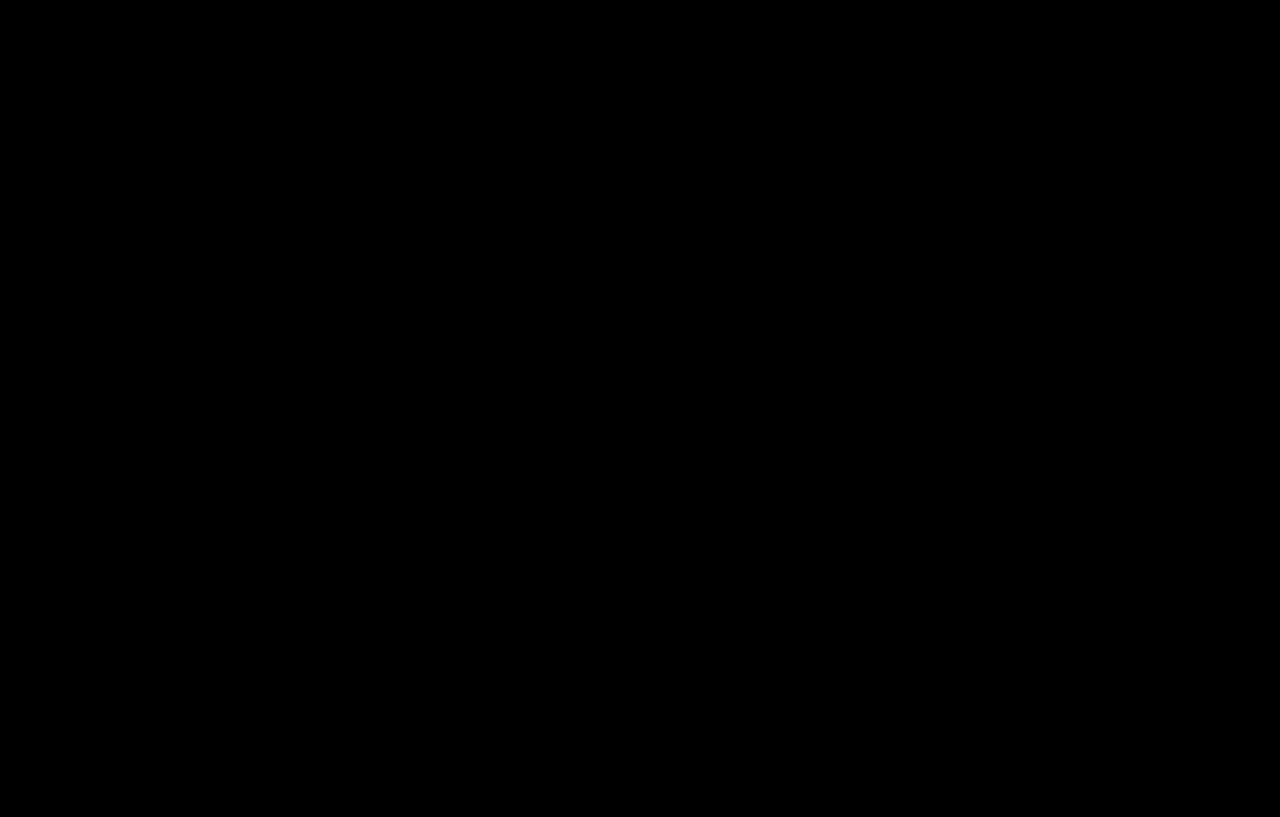
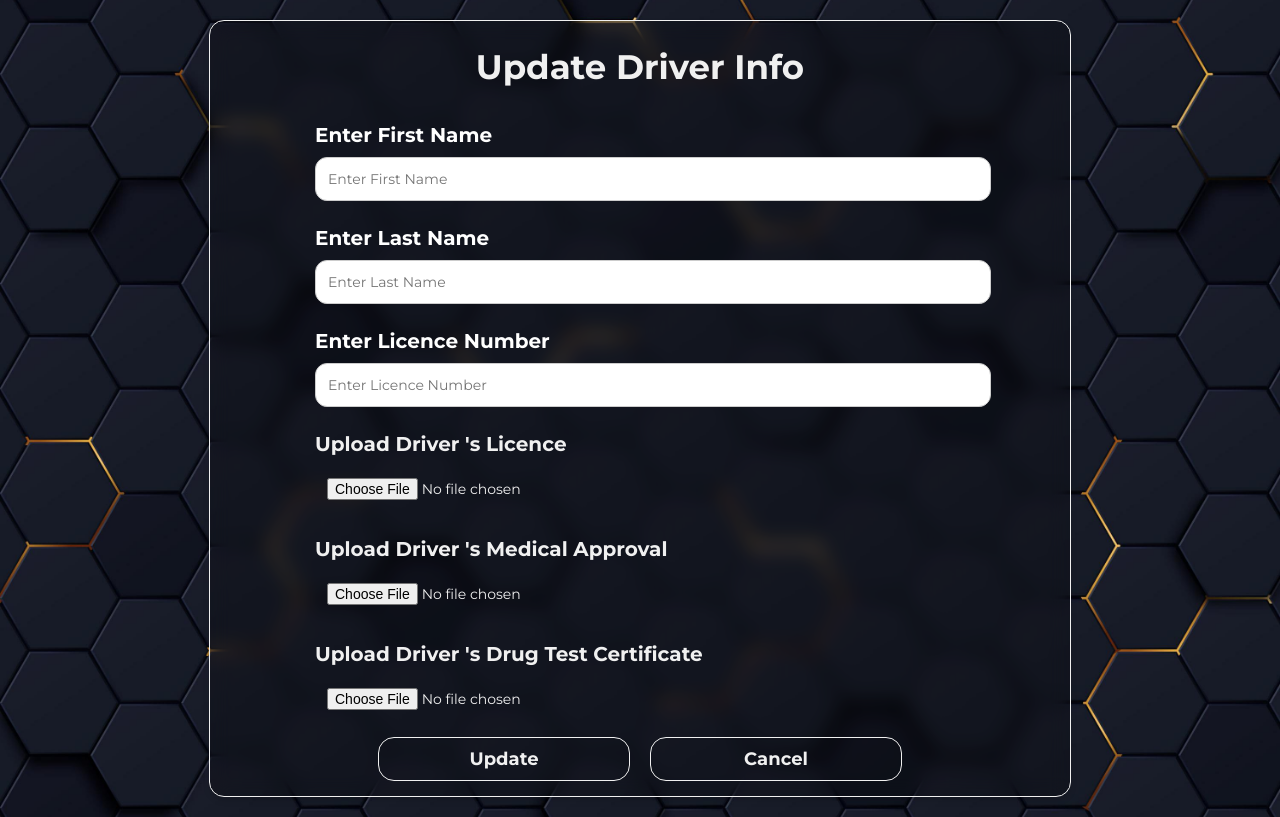
Before and after one commit to bemaldvanitha/fleet_manager_frontend, a React (Create React App) app: page /drivers/edit/1 in a window 1280 px wide. Before the commit this address had no page. Built offline with nearby package versions, Linux system fonts and the light colour scheme; no server answers.

Commit message:
update driver added

```diff
--- a/src/App.js
+++ b/src/App.js
@@ -4,6 +4,7 @@
 import LoginScreen from "./screens/login/LoginScreen";
 import AllDriversScreen from "./screens/drivers/AllDriversScreen";
 import CreateDriverScreen from "./screens/drivers/CreateDriverScreen";
+import EditDriverScreen from "./screens/drivers/EditDriverScreen";
 import AdminRoute from "./components/routing/AdminRoute";
 
 import store from "./store";
@@ -19,6 +20,7 @@
                 <Route path={''} element={<AdminRoute/>}>
                     <Route path={'/drivers'} element={<AllDriversScreen/>}/>
                     <Route path={'/drivers/create'} element={<CreateDriverScreen/>}/>
+                    <Route path={'/drivers/edit/:id'} element={<EditDriverScreen/>}/>
                 </Route>
             </Routes>
         </Provider>
--- a/src/components/drivers/DriversTable.js
+++ b/src/components/drivers/DriversTable.js
@@ -1,4 +1,5 @@
 import React from 'react';
+import { useNavigate } from "react-router-dom";
 import { FaEdit, FaTrash, FaInfo } from "react-icons/fa";
 
 import CustomSwitch from "../common/CustomSwitch";
@@ -6,6 +7,12 @@
 import './DriversTable.css';
 
 const DriversTable = ({ drivers, changeStatus, deleteHandler }) => {
+    const navigate = useNavigate();
+
+    const editHandler = (id) => {
+        navigate(`/drivers/edit/${id}`)
+    }
+
     return(
         <table className={'drivers-table'}>
             <thead>
@@ -29,7 +36,8 @@
                             <td className={'drivers-table-data'}>{driver?.licenceNumber}</td>
                             <div className={'drivers-table-icon-container'}>
                                 <FaInfo className={'drivers-table-icon drivers-table-info-icon'} onClick={() => {}}/>
-                                <FaEdit className={'drivers-table-icon drivers-table-edit-icon'} onClick={() => {}}/>
+                                <FaEdit className={'drivers-table-icon drivers-table-edit-icon'} onClick={() =>
+                                    editHandler(driver?.id)}/>
                                 <FaTrash className={'drivers-table-icon drivers-table-delete-icon'} onClick={() =>
                                     deleteHandler(driver?.id)}/>
                             </div>
--- /dev/null
+++ b/src/screens/drivers/EditDriverScreen.css
@@ -0,0 +1,45 @@
+.edit-drivers-screen {
+    background-image: url("/src/assets/images/background/drivers/drivers-background-1.jpg");
+    background-size: cover;
+    background-repeat: no-repeat;
+    background-position: center;
+    min-height: 100vh;
+    display: flex;
+    justify-content: center;
+    align-items: center;
+}
+
+.edit-drivers-screen-container {
+    background: rgba(0, 0, 0, 0.2);
+    backdrop-filter: blur(10px);
+    display: flex;
+    flex-direction: column;
+    justify-content: center;
+    align-items: center;
+    border: 1px solid #f0f0f0;
+    border-radius: 15px;
+    padding: 15px 30px;
+    box-shadow: 0 4px 6px rgba(0, 0, 0, 0.1);
+    width: 800px;
+    margin: 20px 0;
+}
+
+.edit-drivers-screen-title {
+    font-family: 'Montserrat', serif;
+    font-weight: bold;
+    font-size: 34px;
+    margin: 10px 0;
+    color: #f0f0f0;
+}
+
+.edit-drivers-screen-button-container {
+    display: flex;
+    justify-content: space-around;
+    align-items: center;
+}
+
+@media (max-width: 800px) {
+    .edit-drivers-screen-container {
+        width: 90%;
+    }
+}
--- /dev/null
+++ b/src/screens/drivers/EditDriverScreen.js
@@ -0,0 +1,169 @@
+import React, {useEffect, useState} from 'react';
+import { useNavigate, useParams } from "react-router-dom";
+import { ColorRing } from "react-loader-spinner";
+import { message } from "antd";
+import axios from "axios";
+
+import CustomButton from "../../components/common/CustomButton";
+import DriverRegistrationFormPart2 from "../../components/drivers/DriverRegistrationFormPart2";
+import { useGetSingleDriverQuery, useUpdateDriverMutation } from "../../slicers/driverSlice";
+import { useGeneratePresignedUrlMutation } from "../../slicers/fileSlice";
+
+import './EditDriverScreen.css';
+
+const EditDriverScreen = () => {
+    const navigate = useNavigate();
+    const id = useParams().id;
+
+    const [formData, setFormData] = useState({
+        firstName: '',
+        lastName: '',
+        licenceNumber: '',
+        driverCertifications: [
+            {
+                certificationType: 'Licence',
+                certification: null,
+                certificationLink: ''
+            },
+            {
+                certificationType: 'Medical-Approval',
+                certification: null,
+                certificationLink: ''
+            },
+            {
+                certificationType: 'Drug-Test-Certificate',
+                certification: null,
+                certificationLink: ''
+            },
+        ]
+    });
+
+    const [isFieldError, setIsFieldError] = useState({
+        isFirstNameError: false,
+        isLastNameError: false,
+        isLicenceNumberError: false,
+        isLicenceError: false,
+        isMedicalApprovalError: false,
+        isDrugTestError: false
+    });
+
+    const { data: singleDriverData, isLoading: singleDriverIsLoading, error: singleDriverError } = useGetSingleDriverQuery(id);
+    const [updateDriver, {isLoading: updateDriverIsLoading}] = useUpdateDriverMutation();
+    const [generatePresignedUrl, { isLoading: generatePresignedUrlLoading }] = useGeneratePresignedUrlMutation();
+
+    useEffect(() => {
+        if(singleDriverData && singleDriverData?.driver){
+            const driver = singleDriverData?.driver;
+
+            setFormData({
+                ...formData,
+                firstName: driver?.firstName,
+                lastName: driver?.lastName,
+                licenceNumber: driver?.licenceNumber
+            });
+        }
+    }, [singleDriverData]);
+
+    const handleChange = (field, value) => {
+        setFormData((prevData) => ({
+            ...prevData,
+            [field]: value,
+        }));
+    };
+
+    const filesUploadHandler = async () => {
+        const allCertifications = [];
+
+        for(let certificateObj of formData.driverCertifications){
+            const certification = certificateObj.certification;
+
+            if(certification === null){
+                continue;
+            }
+
+            const certificationName = certification?.name;
+
+            const data = await generatePresignedUrl({
+                fileName: certificationName,
+                fileExtention: `.${certificationName.split('.').pop()}`,
+                destination: "driver"
+            }).unwrap();
+
+            await axios.put(data?.urlResponse?.preSignedUrl, certification, {
+                headers: {
+                    "Content-Type": `.${certificationName.split('.').pop()}` || "application/octet-stream",
+                },
+            });
+
+            allCertifications.push({
+                certificationType: certificateObj.certificationType,
+                certificate: data?.urlResponse?.newFileName
+            })
+        }
+        return allCertifications;
+    }
+
+    const updateHandler = async () => {
+        const firstNameValidity = formData.firstName.trim().length >= 3;
+        const lastNameValidity = formData.lastName.trim().length >= 3;
+        const licenceNumberValidity = formData.licenceNumber.trim().length >= 8;
+
+        if(firstNameValidity && lastNameValidity && licenceNumberValidity){
+            try{
+                const allCertifications = await filesUploadHandler();
+
+                const data = {
+                    firstName: formData.firstName,
+                    lastName: formData.lastName,
+                    licenceNumber: formData.licenceNumber,
+                    vehicleCertifications: allCertifications,
+                    driverId: id
+                };
+
+                const res = await updateDriver(data).unwrap();
+
+                message.success(res?.message);
+                navigate('/drivers');
+            }catch (error){
+                console.log(error);
+                message.error(error?.data?.message)
+            }
+        }else {
+            setIsFieldError({
+                ...isFieldError,
+                isFirstNameError: !firstNameValidity,
+                isLastNameError: !lastNameValidity,
+                isLicenceNumberError: !licenceNumberValidity,
+            })
+        }
+    }
+
+    const cancelHandler = () => {
+        navigate('/drivers');
+    }
+
+    if(singleDriverIsLoading || updateDriverIsLoading || generatePresignedUrlLoading){
+        return <div className={'loading-container'}>
+            <ColorRing visible={true} height="80" width="80" ariaLabel="color-ring-loading" wrapperStyle={{}}
+                       wrapperClass="color-ring-wrapper"
+                       colors={['#e15b64', '#f47e60', '#f8b26a', '#abbd81', '#849b87']}/>
+        </div>
+    }else {
+        return(
+            <div className={'edit-drivers-screen'}>
+                <div className={'edit-drivers-screen-container'}>
+                    <p className={'edit-drivers-screen-title'}>Update Driver Info</p>
+                    <DriverRegistrationFormPart2 formData={formData} isFieldError={isFieldError} onChange={handleChange}/>
+                    <div className={'edit-drivers-screen-button-container'}>
+                        <CustomButton title={'Update'} bgColor={'transparent'} fontColor={'#f0f0f0'} onClick={updateHandler}
+                                      isSmall={true}/>
+                        <CustomButton title={'Cancel'} bgColor={'transparent'} fontColor={'#f0f0f0'} onClick={cancelHandler}
+                                      isSmall={true}/>
+                    </div>
+                </div>
+            </div>
+        )
+    }
+}
+
+export default EditDriverScreen;
--- a/src/slicers/driverSlice.js
+++ b/src/slicers/driverSlice.js
@@ -43,8 +43,8 @@
             })
         }),
         updateDriver: builder.mutation({
-            query: (id, data) => ({
-                url: `${DRIVER_URL}/Update/${id}`,
+            query: (data) => ({
+                url: `${DRIVER_URL}/Update/${data?.driverId}`,
                 method: 'PATCH',
                 body: data,
                 headers: {
```
